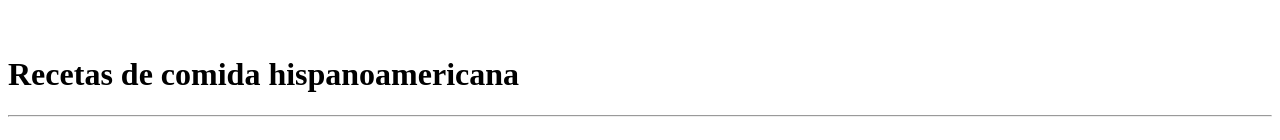
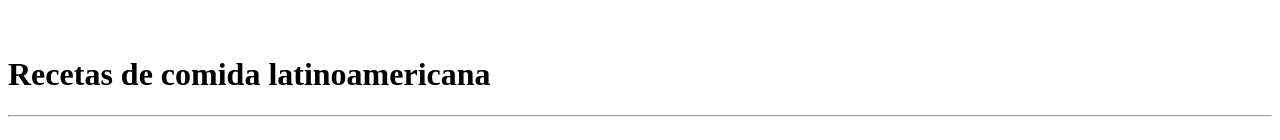
Before and after one commit to jcarlosse/recetario, a plain HTML site: page recetas/index.html in a window 1280 px wide. Shown: the part 161-301 px from the top of the page. Drawn offline with Linux system fonts and the light colour scheme.

Commit message:
Update index.html

```diff
--- a/recetas/index.html
+++ b/recetas/index.html
@@ -7,7 +7,7 @@
 <BODY LANG="es-ES">
 <H1><IMG ID="banner" SRC="../imagenes/banner_recetas.jpg" NAME="banner_recetas" ALIGN=LEFT BORDER=0><BR CLEAR=LEFT><BR>
 </H1>
-<H1 ID="titulo1">Recetas de comida hispanoamericana</H1>
+<H1 ID="titulo1">Recetas de comida latinoamericana</H1>
 	<P><HR></HR>
 	</P>
 <H2>Colombia</H2>
```
